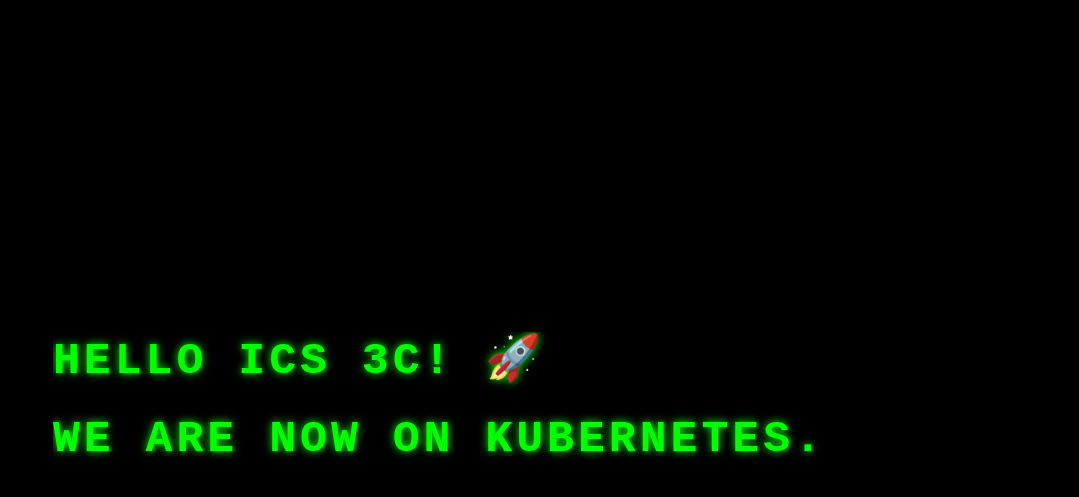
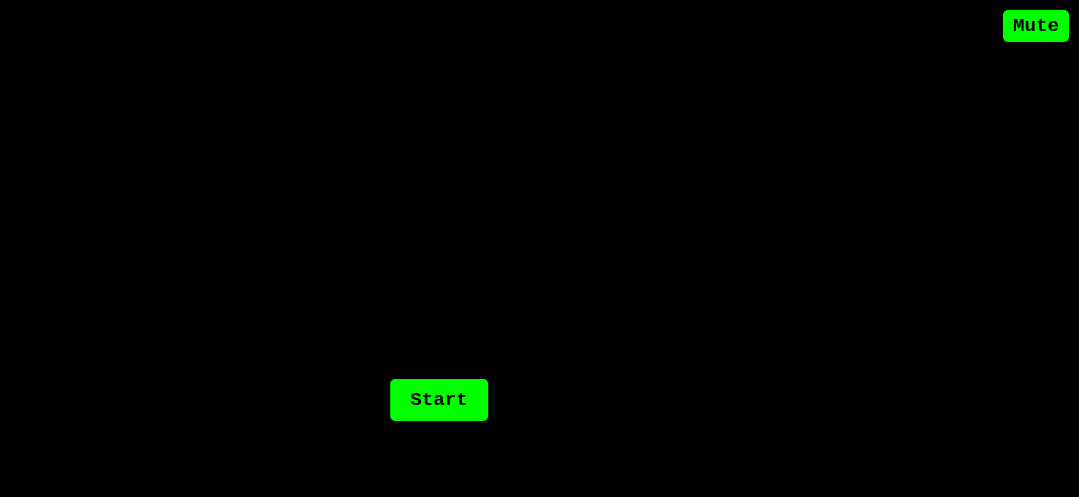
Before and after one commit to nerdistry/docker_k8s, a Flask app: page / in a window 1280 px wide. Shown: the top 497 px of the page, without its empty margins (201-1280 px from the left). Run offline with Flask 3, Linux system fonts and the light colour scheme.

Commit message:
Audio, Mute and Start button setup!

```diff
--- a/templates/index.html
+++ b/templates/index.html
@@ -6,26 +6,26 @@
     <title>Kubernetes Hello</title>
     <style>
         body {
-            font-family: 'Courier New', Courier, monospace; /* Monospace font */
+            font-family: 'Courier New', Courier, monospace;
             display: flex;
             flex-direction: column;
             align-items: center;
             justify-content: center;
             height: 100vh;
-            background-color: #000; /* Dark background */
+            background-color: #000;
             margin: 0;
             overflow: hidden;
         }
         h1 {
             font-weight: bold;
-            font-size: 2.8em; /* Larger font size */
-            letter-spacing: 4px; /* Increased letter spacing */
-            line-height: 1.3; /* Adjust line height */
-            color: #0F0; /* Bright green */
+            font-size: 2.8em;
+            letter-spacing: 4px;
+            line-height: 1.3;
+            color: #0F0;
             margin: 20px 0;
-            clip-path: polygon(100% 0, 100% 0, 100% 100%, 100% 100%); /* Initial state: Text is fully hidden on the right */
-            white-space: nowrap; /* Ensure text stays on one line */
-            text-shadow: 0px 0px 8px #0F0; /* Neon glow effect */
+            clip-path: polygon(100% 0, 100% 0, 100% 100%, 100% 100%);
+            white-space: nowrap;
+            text-shadow: 0px 0px 8px #0F0;
         }
         .typing {
             animation: slideIn 3s forwards;
@@ -38,6 +38,24 @@
                 clip-path: polygon(0 0, 100% 0, 100% 100%, 0 100%);
             }
         }
+        /* Styles for the mute button */
+        #muteButton {
+            position: absolute;
+            top: 10px;
+            right: 10px;
+            background: #0F0;
+            border: none;
+            padding: 5px 10px;
+            border-radius: 5px;
+            cursor: pointer;
+            font-family: 'Courier New', Courier, monospace;
+            font-weight: bold;
+            font-size: 1.2em;
+            color: #000;
+        }
+        #muteButton:focus {
+            outline: none;
+        }
     </style>
 </head>
 <body>
@@ -45,15 +63,46 @@
         <h1 class="header1">HELLO ICS 3C! 🚀</h1>
         <h1 class="header2">{{ target }}</h1>
     </div>
+    <audio id="typingSound" src="https://www.fesliyanstudios.com/play-mp3/737" preload="auto" loop></audio>
+    <button id="startButton" style="position: absolute; top: 50%; left: 50%; transform: translate(-50%, -50%); background: #0F0; border: none; padding: 10px 20px; border-radius: 5px; cursor: pointer; font-family: 'Courier New', Courier, monospace; font-weight: bold; font-size: 1.2em; color: #000;">Start</button>
+    <button id="muteButton">Mute</button>
+
     <script>
-        document.addEventListener("DOMContentLoaded", function() {
-            setTimeout(function() {
-                document.querySelector('.header1').classList.add('typing');
-            }, 500); // Half a second delay before the first header starts typing
+                const typingAudio = document.getElementById('typingSound');
+        const muteButton = document.getElementById('muteButton');
+        const startButton = document.getElementById('startButton');
+        const header1 = document.querySelector('.header1');
+        const header2 = document.querySelector('.header2');
+
+        let animationDuration = 6000; // 3s for each header
+
+        startButton.addEventListener("click", function() {
+            // Start audio and typing animation for header1
+            typingAudio.play();
+            header1.classList.add('typing');
 
             setTimeout(function() {
-                document.querySelector('.header2').classList.add('typing');
-            }, 3500); // 3.5 seconds delay (enough for the first header to finish typing)
+                // Start typing animation for header2
+                header2.classList.add('typing');
+            }, 3000);
+
+            // Stop audio after total animation duration
+            setTimeout(function() {
+                typingAudio.pause();
+            }, animationDuration);
+
+            // Hide the start button after it's clicked
+            startButton.style.display = 'none';
+        });
+
+        muteButton.addEventListener('click', function() {
+            if (typingAudio.muted) {
+                typingAudio.muted = false;
+                muteButton.innerText = "Mute";
+            } else {
+                typingAudio.muted = true;
+                muteButton.innerText = "Unmute";
+            }
         });
     </script>
 </body>
```
